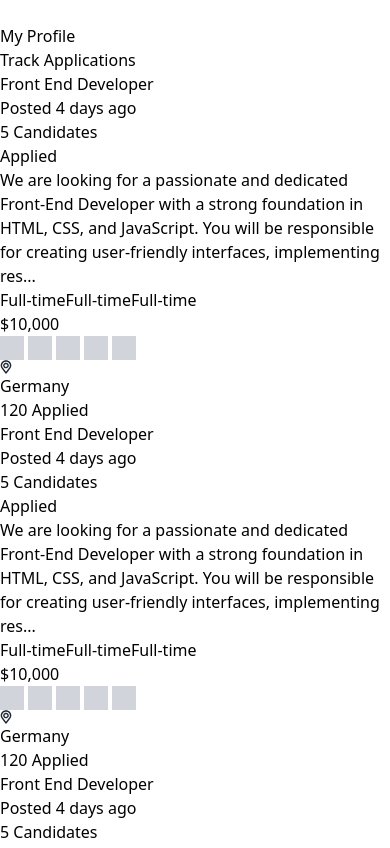
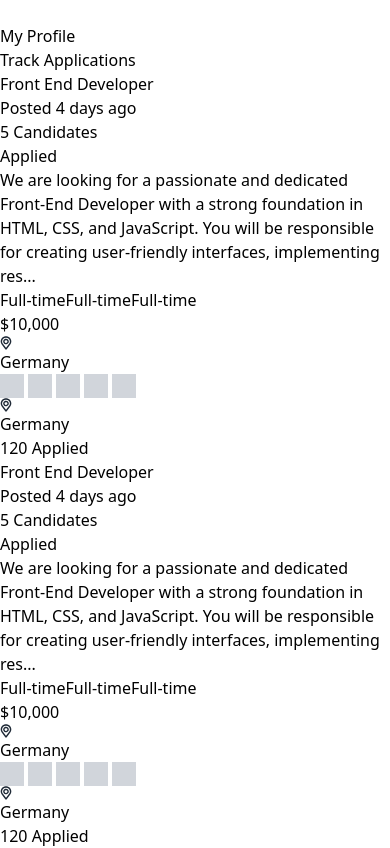
Before and after one commit to dragonsbootcampllc/Spotalent, a React (Vite) app in the folder Client/: page / in a window 390 px wide. Shown: the top 848 px of the page. Built offline with nearby package versions, Linux system fonts and the light colour scheme.

Commit message:
made it more responsive

```diff
--- a/Client/src/Components/TrackApplications/TrackApps.tsx
+++ b/Client/src/Components/TrackApplications/TrackApps.tsx
@@ -15,7 +15,6 @@ interface Application {
   Location: string;
   AppStatus: string;
 }
-
 const JobsPost = () => {
   return (
     <div className='flex justify-center'>
@@ -41,17 +40,17 @@ const JobsPost = () => {
                 <div
                   key={index}
                   className='mb-6 p-6 text-[#111928] shadow-md transition-transform transform hover:scale-95 bg-[#fcf9fb] border rounded cursor-pointer duration-500'>
-                  <div className='flex items-center justify-between mb-4 sm:mb-0 sm:mr-4'>
+                  <div className='flex sm:flex-row flex-col items-start sm:items-center justify-between mb-4 sm:mb-0 sm:mr-4'>
                     <div className='flex flex-shrink-0 flex-col sm:flex-row items-center'>
                       <div className='mt-4 sm:mt-0 ml-4 flex flex-row items-center sm:items-start'>
                         <div className=''>
-                          <h2 className='text-lg text-center font-semibold sm:text-left'>
+                          <h2 className='text-base sm:text-lg md:text-xl text-center font-semibold sm:text-left'>
                             {Jobtitle}
                           </h2>
-                          <p className='text-sm text-[#6e6f70] text-left'>
+                          <p className='text-xs sm:text-sm text-[#6e6f70] text-left'>
                             {timeOfPost}
                           </p>
-                          <p className='text-sm text-[#111928] text-left font-semibold'>
+                          <p className='text-xs sm:text-sm md:text-base text-[#111928] text-left font-semibold'>
                             {NumOfCandidates}
                           </p>
                         </div>
@@ -59,8 +58,7 @@ const JobsPost = () => {
                     </div>
                     <div className=''>
                       <button
-                        className={`border px-3 py-2 rounded-full inline-flex items-center justify-center text-sm shadow-sm ring-1 ring-inset  flex-shrink-0 ${
-                          AppStatus === "Applied"
+                        className={`sm:m-0 mt-4 ml-3 border px-3 py-2 rounded-full inline-flex items-center justify-center text-xs sm:text-sm md:text-base shadow-sm ring-1 ring-inset  flex-shrink-0 ${AppStatus === "Applied"
                           ? "text-black bg-[#E5E7EB] ring-gray-300"
                           : "text-white bg-red-500 ring-red-500"
                           }`}>
@@ -71,7 +69,7 @@ const JobsPost = () => {
 
                   <div className='flex flex-col justify-between flex-1 pl-4'>
                     <div className='py-3 text-[#111928]'>
-                      <p>
+                      <p className='text-sm sm:text-base md:text-lg'>
                         {JobDescription.length > 200
                           ? JobDescription.substring(0, 200) + "..."
                           : JobDescription}
@@ -81,30 +79,41 @@ const JobsPost = () => {
                       {JobType.map((JobType, index) => (
                         <span
                           key={index}
-                          className='px-4 py-1 text-sm rounded-full bg-[#F5DBF5] text-[#511286] text-center'>
+                          className='px-4 py-1 text-xs sm:text-sm rounded-full bg-[#F5DBF5] text-[#511286] text-center'>
                           {JobType}
                         </span>
                       ))}
                     </div>
                   </div>
 
-                  <div className='flex flex-row justify-between pl-4 font-semibold text-sm mt-1'>
+                  <div className='flex flex-col sm:flex-row justify-between pl-4 font-semibold text-xs sm:text-sm md:text-base mt-1'>
+                    <div className='flex flex-row justify-between w-full sm:w-auto'>
                       <div className=''>{Salary}</div>
-                    <div className='hidden sm:block'>
+                      <div className='sm:hidden flex flex-row'>
+                        <div className='m-1'>
+                          <LocationIcon />
+                        </div>
+                        <div className='ml-auto'>{Location}</div>
+                      </div>
+                    </div>
+
+                    <div className='hidden sm:flex flex-row'>
+                      <div className='hidden sm:block ml-4'>
                         <Bar />
                       </div>
-
-                    <div className='flex flex-row'>
+                      <div className='flex flex-row ml-4'>
                         <div className='m-1'>
                           <LocationIcon />
                         </div>
                         {Location}
                       </div>
+                    </div>
 
-                    <div className='text-[#4B5563] sm:mr-4'>
+                    <div className='text-[#4B5563] mt-2 sm:mt-0 sm:ml-auto sm:mr-4'>
                       {NumOfApplaiers} Applied
                     </div>
                   </div>
+
                 </div>
               )
             )}
@@ -114,5 +123,4 @@ const JobsPost = () => {
     </div>
   );
 };
-
 export default JobsPost;
```
Lines whose indentation alone changed are shown as unchanged.
